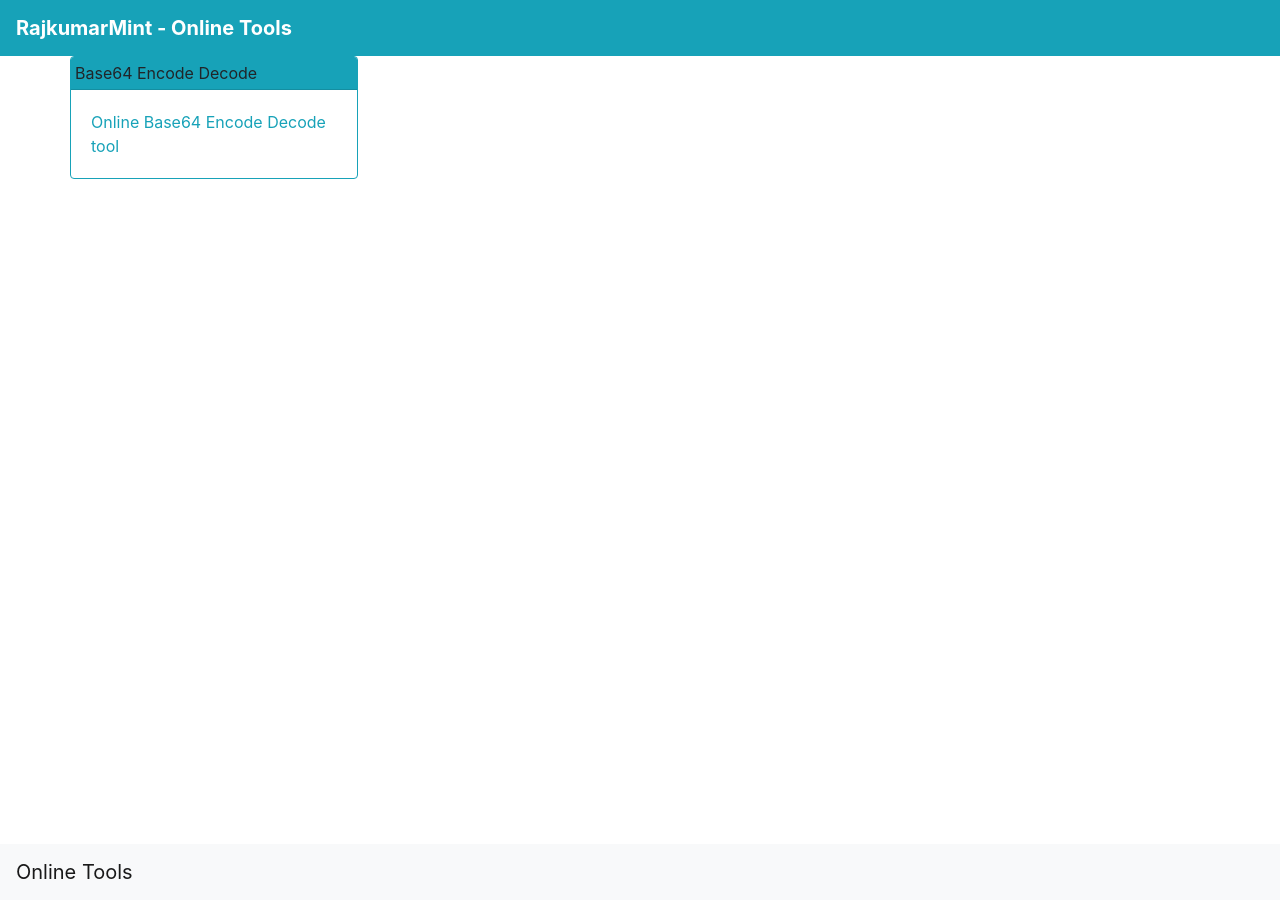
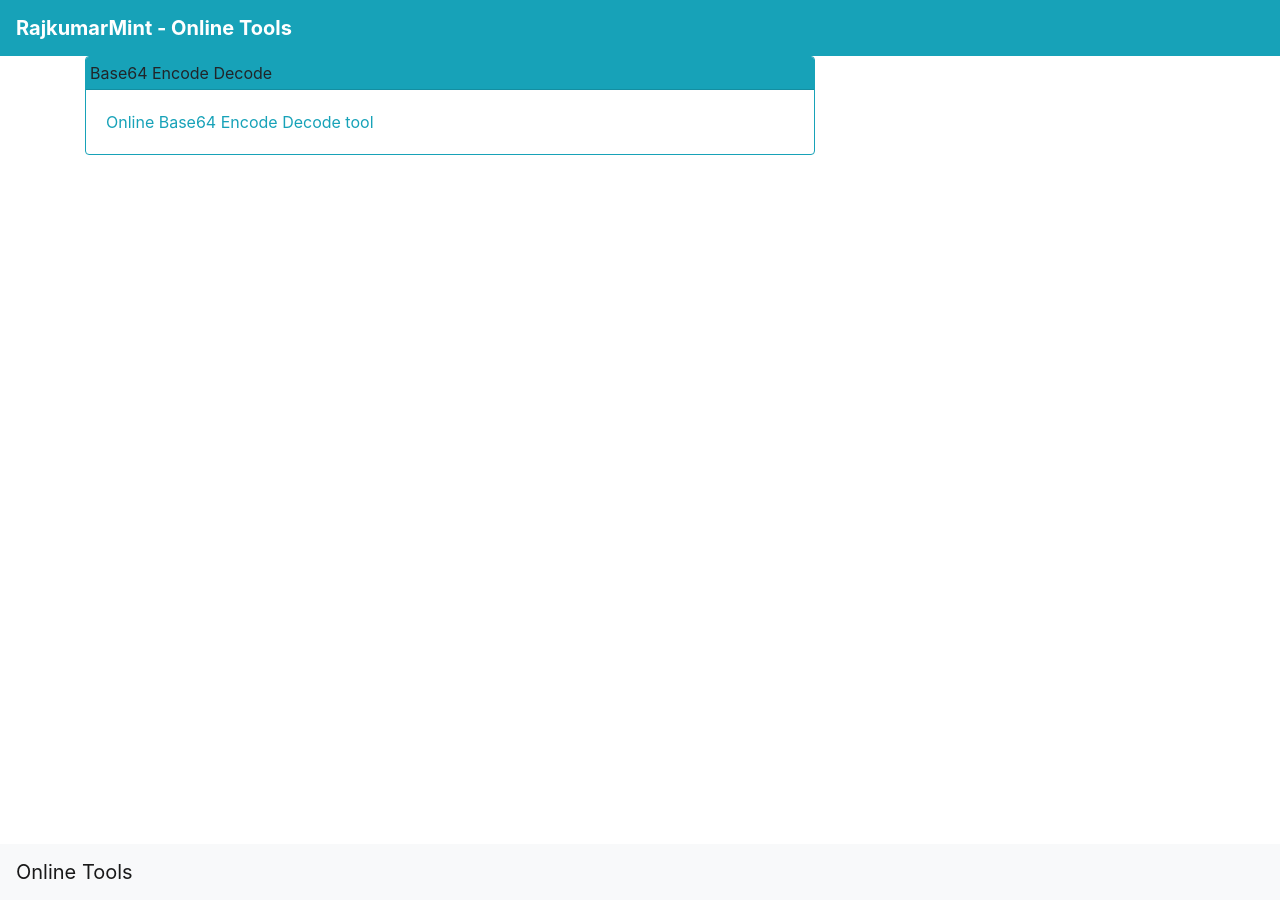
Before and after one commit to RajkumarMint/tools, a Jekyll site: the page built from index.md, in a window 1280 px wide. Built offline with Jekyll 4.4.1, drawn with Linux system fonts in a browser that asks for light colours; nearby versions of some CDN libraries; our own code applies the rules of GitHub Pages for plain Markdown files.

Commit message:
Update index.md

```diff
--- a/index.md
+++ b/index.md
@@ -1,6 +1,9 @@
-<div class="card border-info" style="max-width: 18rem;">
-  <div class="card-header bg-info p-1">Base64 Encode Decode</div>
-  <div class="card-body text-info">
-    <p class="card-text">Online Base64 Encode Decode tool</p>
-  </div>
-</div>
+ <div class="col-lg-8">
+                <div class="card border-info" >
+                    <div class="card-header bg-info p-1">Base64 Encode Decode</div>
+                    <div class="card-body text-info">
+                        <p class="card-text">Online Base64 Encode Decode tool</p>
+                    </div>
+                </div>
+
+            </div>
```
